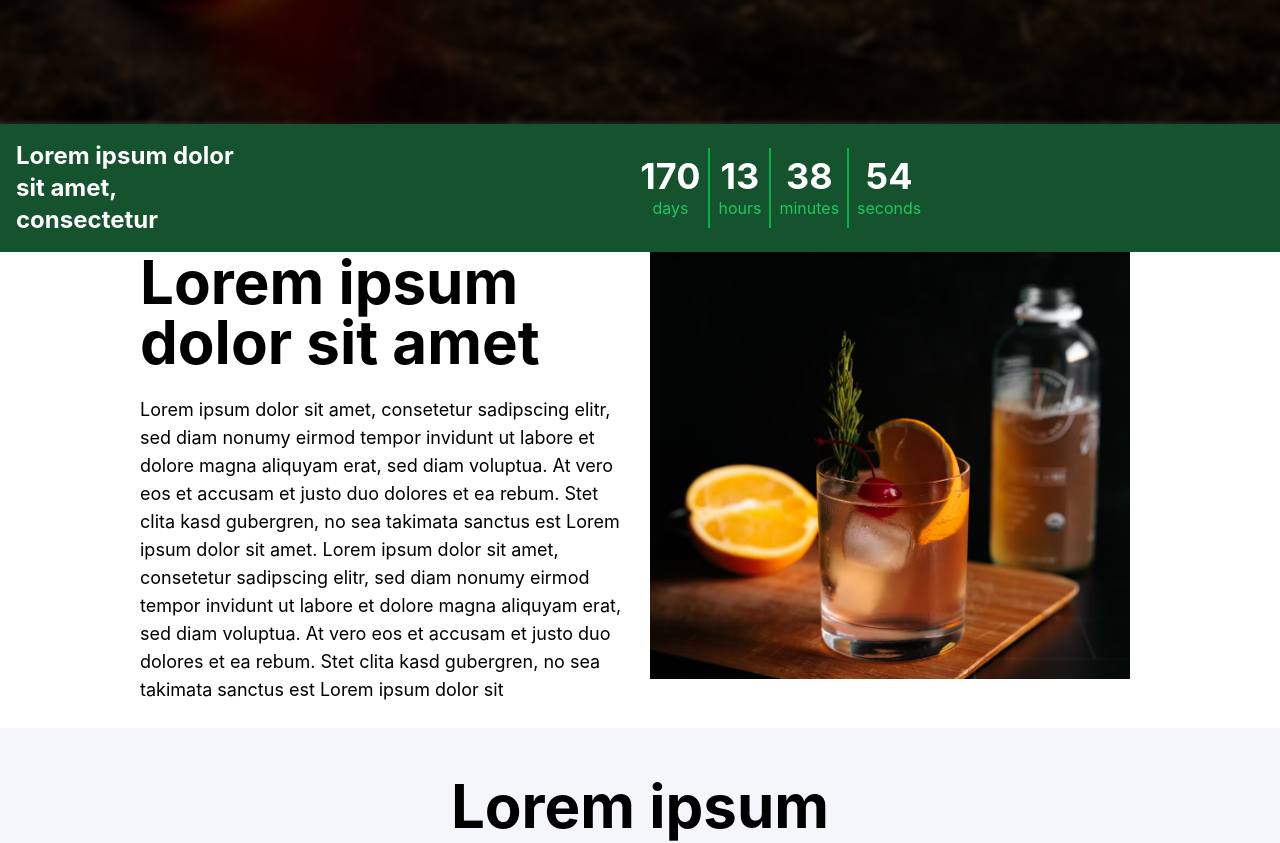
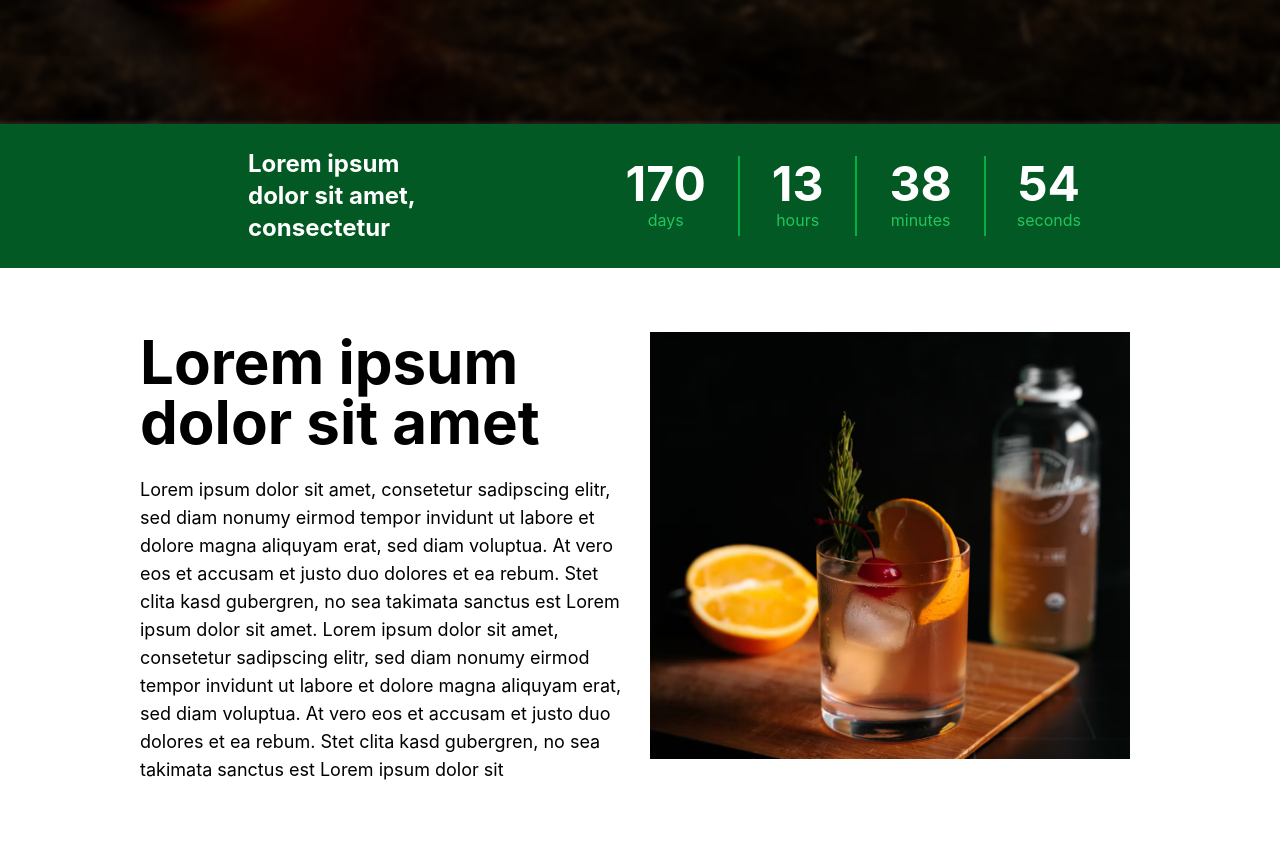
Before and after one commit to moniquitatxt/skillstest-nolatech, a React (Create React App) app: page / in a window 1280 px wide. Shown: the part 720-1563 px from the top of the page. Built offline with nearby package versions, Linux system fonts and the light colour scheme.

Commit message:
Fixing the timer

```diff
--- a/src/components/Time.tsx
+++ b/src/components/Time.tsx
@@ -28,12 +28,12 @@ const Time = () => {
 	}, [days, hours, minutes, seconds]);
 
 	return (
-		<div className="bg-green-900 text-white p-4">
-			<div className="flex justify-between gap-10">
-				<h3 className="font-bold text-2xl w-full sm:text-center md:w-1/5">
+		<div className="bg-darkGreen  text-white p-6">
+			<div className="flex justify-center items-center">
+				<h3 className="font-bold text-2xl w-full md:ml-56 sm:text-center md:w-1/5">
 					Lorem ipsum dolor sit amet, consectetur
 				</h3>
-				<div className="flex justify-center items-center flex-row gap-2 w-full md:w-4/5">
+				<div className="flex justify-center items-center flex-row  w-full md:w-4/5">
 					<Container measure={"days"} time={days} />
 					<Divider />
 					<Container measure={"hours"} time={hours} />
@@ -59,8 +59,12 @@ interface ContainerProps {
 const Container = ({ time, measure }: ContainerProps) => {
 	return (
 		<div className="text-center">
-			<p className="font-bold text-4xl">{time}</p>
-			<p className="text-base text-green-500">{measure}</p>
+			<p className="font-bold md:text-5xl md:mx-8 sm:mx-2.5 sm:text-2xl">
+				{time}
+			</p>
+			<p className="md:text-base sm:text-xs sm:mx-2.5 text-green-500">
+				{measure}
+			</p>
 		</div>
 	);
 };
--- a/src/segments/AboutUs.tsx
+++ b/src/segments/AboutUs.tsx
@@ -2,7 +2,7 @@ import Pic from "../assets/Pic1.png";
 
 export const AboutUs = () => {
 	return (
-		<div className="container-base md:flex md:justify-around sm:mx-auto sm:justify-center">
+		<div className="container-base py-16 md:flex md:justify-around sm:mx-auto sm:justify-center">
 			<div className="md:flex md:justify-center md:max-w-[1000px] md:mx-auto">
 				<div className="mr-[20px] md:w-[50%]">
 					<h3 className="h3-black">
```
